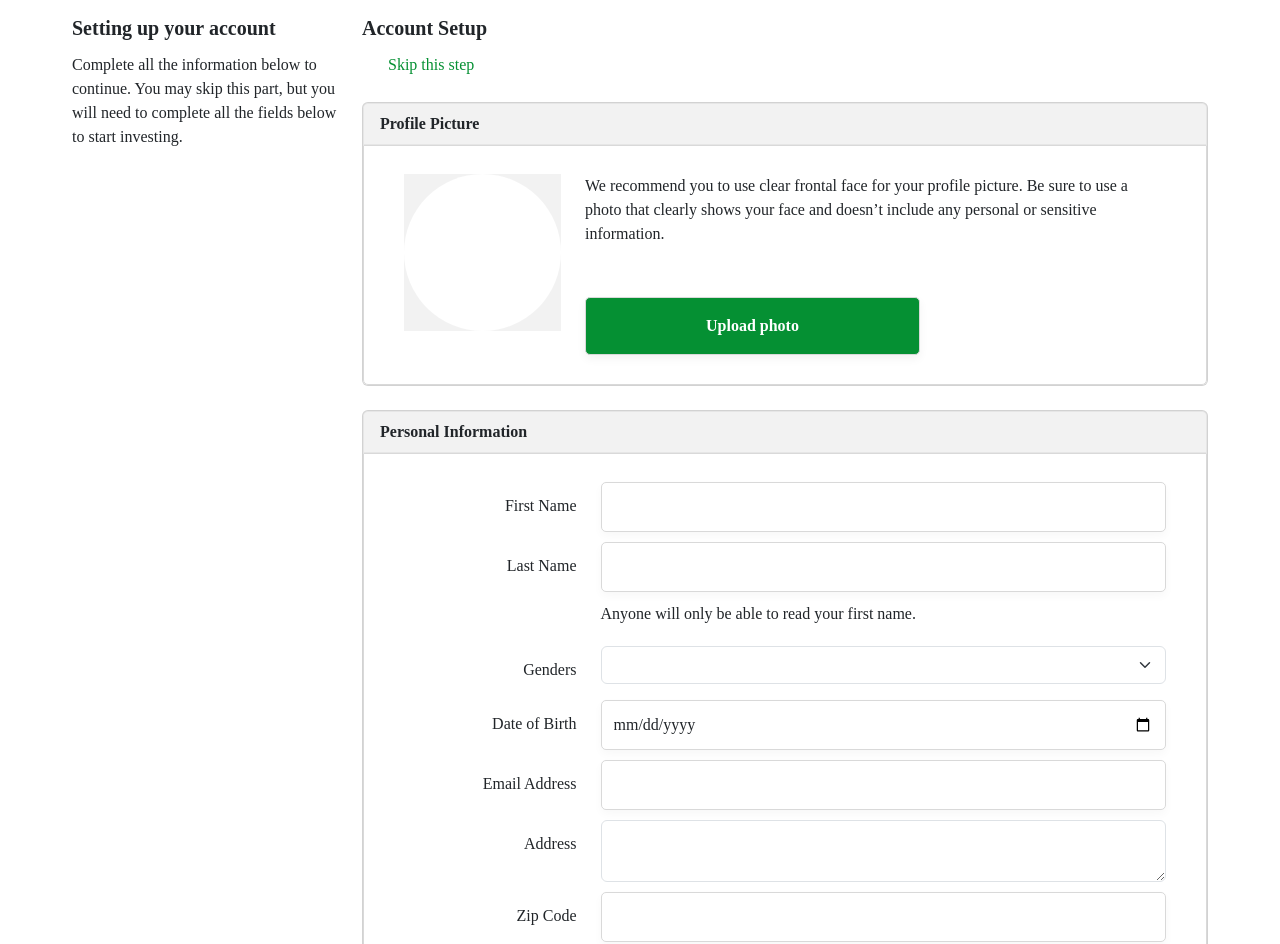
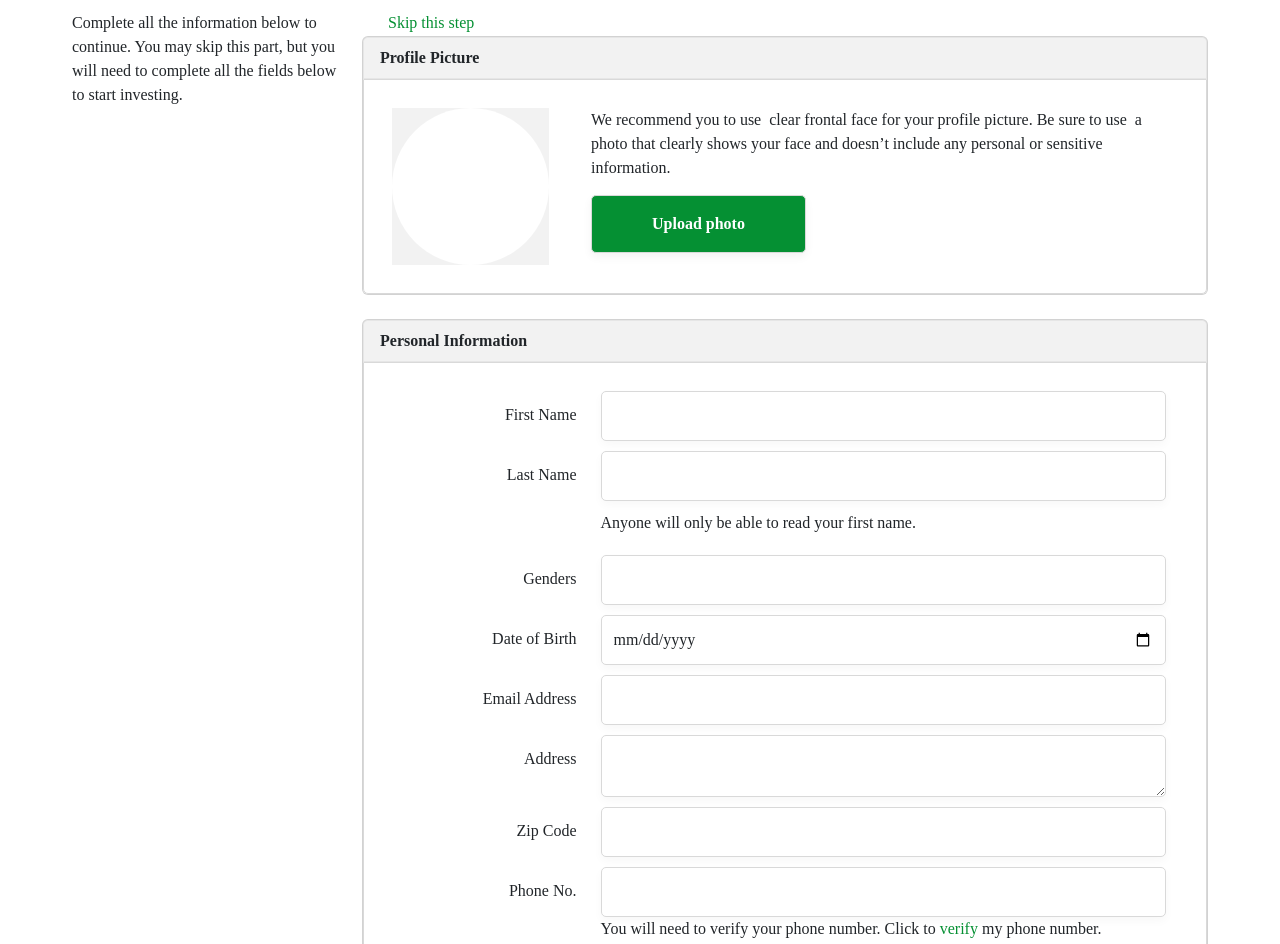
Before and after one commit to panther711/hengrown-frontend, a React (Create React App) app: page /profile in a window 1280 px wide. Shown: the part 209-1153 px from the top of the page. Built offline with nearby package versions, Linux system fonts and the light colour scheme; some icons are missing.

Commit message:
fix: :bug: fix profile page

```diff
--- a/src/pages/Profile/Profile.css
+++ b/src/pages/Profile/Profile.css
@@ -1,3 +1,12 @@
+a.painted.verify-link {
+    text-decoration: none;
+}
+
+div.col-for-photo {
+    width: calc(100% - 187px)!important;
+    margin-left: 30px;
+}
+
 img.hengrown-logo-profile {
     position: relative;
     margin: 0;
@@ -5,13 +14,25 @@ img.hengrown-logo-profile {
     background: #FFF;
 }
 
+button.hengrown-profile-responsive-show, button.hengrown-profile-responsive-show:focus {
+    border-color: white;
+    margin-top: 0px;
+    width: 30%;
+}
+
 a.hengrown-nav-link.profile {
     margin-top: 0px;
 }
 
-nav.hengrown-navbar.profile {
+nav.hengrown-navbar-profile {
+    height: 150px;
+    background-color: white;
     padding: 48px 86px 38px;
     box-shadow: 0px 4px 34px rgba(0, 0, 0, 0.25);
+}
+
+div.hengrown-account-setup {
+    padding: 15px 0px 0px 0px;
 }
 
 div.hengrown-navbar-content.profile {
@@ -19,7 +40,19 @@ div.hengrown-navbar-content.profile {
 }
 
 div.hengrown-profile {
-    padding: 86px 60px;
+    padding: 180px 60px 10px;
+}
+
+div.hengrown-profile-responsive-show {
+    display: none;
+    background-color: #059033;
+    color: white;
+    margin-top: 150px;
+    padding: 40px 40px;
+    font-weight: 700;
+    font-size: 20px;
+    line-height: 30px;
+    justify-content: space-between;
 }
 
 div.hengrown-profile h3 {
@@ -32,13 +65,20 @@ div.hengrown-profile h3 {
 }
 
 div.hengrown-profile p {
-    display: block;
     font-family: 'Poppins';
     font-style: normal;
     font-weight: 400;
     font-size: 16px;
     line-height: 24px;
     margin-bottom: 24px;
+}
+
+div.hengrown-profile p.responsive-upper {
+    display: unset;
+}
+
+p.responsive-hide-phone {
+    display: unset;
 }
 
 div.hengrown-profile-instruction {
@@ -102,6 +142,14 @@ input[type="file"].hengrown-img-upload {
     margin-bottom: 25px;
 }
 
+button.responsive-navbar-nav.profile {
+    display: block;
+    background: #d9d9d9;
+    border-radius: 5px;
+    width: 40px;
+    height: 40px;
+}
+
 .img-wrap.hengrown-img-upload{
     position: relative;
     background: #fff;
@@ -132,13 +180,41 @@ label.hengrown-img-upload{
 button.hengrown-button.profile {
     font-weight: 700;
     width: fit-content;
-    padding-left: 120px;
-    padding-right: 120px;
+    padding-left: 60px;
+    padding-right: 60px;
+    margin-top: 15px;
 }
 
-col.hengrown-col {
+div.hengrown-col-photo {
     margin: 0!important;
     padding: 0!important;
+    width: 157px;
+    height: 157px;
+}
+
+select.hengrown-input.profile {
+    box-sizing: border-box;
+    background: #ffffff;
+    border: 1px solid #d9d9d9;
+    box-shadow: 0px 4px 10px #00000008;
+    border-radius: 5px;
+    height: 50px;
+}
+
+select.hengrown-input.profile:focus {
+    border: 2px solid #059033;
+}
+
+textarea.hengrown-input.profile {
+    box-sizing: border-box;
+    background: #ffffff;
+    border: 1px solid #d9d9d9;
+    box-shadow: 0px 4px 10px #00000008;
+    border-radius: 5px;
+}
+
+textarea.hengrown-input.profile:focus {
+    border: 2px solid #059033;
 }
 
 div.hengrown-label.profile {
@@ -154,6 +230,28 @@ div.hengrown-formgroup.profile {
     margin-bottom: 10px;
 }
 @media (max-width: 767px) {
+    div.hengrown-profile {
+        padding: 10px 30px;
+    }
+    div.hengrown-profile-responsive-show {
+        display: flex;
+    }
+    div.col-for-photo {
+        width: calc(100% - 154px)!important;
+    }
+    div.img-wrap.img-upload.hengrown-img-upload, div.hengrown-col-photo {
+        width: 124px;
+        height: 124px;
+    }
+    .responsive-hide {
+        display: none;
+    }
+    nav.hengrown-navbar-profile {
+        margin-top: 0px;
+    }
+    p.responsive-hide-phone {
+        display: none;
+    }
     up.painted.verify-link .responsive-upper {
         display: inline;
         text-transform: uppercase;
--- a/src/pages/Profile/Profile.tsx
+++ b/src/pages/Profile/Profile.tsx
@@ -1,4 +1,4 @@
-import React, { useState } from 'react';
+import React, { useState, useEffect } from 'react';
 import './Profile.css';
 import { Navbar, Nav, Row, Col, Card, Button, Form } from "react-bootstrap";
 import logo_c from '../../assets/images/logo-colorful.svg';
@@ -7,6 +7,8 @@ import { Link } from 'react-router-dom';
 
 const Profile:React.FC = () => {
     const [state, setState] = useState({file: '', imagePreviewUrl: ''});
+    const [boxes1, setBoxes1] = useState<number []>([1]);
+    const [boxes2, setBoxes2] = useState<number []>([]);
     const [info, setInfo] = useState({
         firstname: '',
         lastname: '',
@@ -127,46 +129,81 @@ const Profile:React.FC = () => {
         console.log(data);
     }
 
+    const ProfilePicture = () => (
+        <>
+            <Row>
+                <div className='hengrown-col-photo'>
+                    <ImgUpload onChange={photoUpload} src={state.imagePreviewUrl}/>
+                </div>
+                <div className='col-for-photo'>
+                    <p style={{display: 'unset'}}>We recommend you to use</p>&nbsp; <p className='responsive-hide-phone'>clear frontal face for your profile picture. Be sure to use&nbsp; </p><p style={{display: 'unset'}}>a photo that clearly shows your face</p> <p className='responsive-hide-phone'>and doesn’t include any personal or sensitive information.</p><br />
+                    {boxes1.map(box => (
+                        <Button variant="primary" type="submit" className='hengrown-button profile'>
+                            Upload photo
+                        </Button>
+                    ))}
+                </div>
+            </Row>
+            <Row>
+                {boxes2.map(box => (
+                    <Button variant="primary" type="submit" className='hengrown-button profile'>
+                        Upload photo
+                    </Button>
+                ))}
+            </Row>
+        </>
+    )
+
     // const {firstname, lastname, gender, birthday, email, address, country, city, zipcode, phone, telegram} = info;
     const {firstname, lastname, gender, birthday, email, address, zipcode, phone, telegram} = info;
 
+    useEffect(() => {
+        function handleResize() {
+          const width = window.innerWidth;
+          if (width <= 768) {
+            setBoxes1([]);
+            setBoxes2([1]);
+          } else {
+            setBoxes1([1]);
+            setBoxes2([]);
+          }
+        }
+        handleResize();
+        window.addEventListener('resize', handleResize);
+        return () => window.removeEventListener('resize', handleResize);
+      }, []);
+
     return (
         <div>
-            <Navbar className='hengrown-navbar profile'>
+            <Navbar className='hengrown-navbar-profile fixed-top' >
                 <Navbar.Brand href='#'>
                     <img src={logo_c} height={40} alt='Hengrown Colored Logo' className='hengrown-logo-profile'/>
                 </Navbar.Brand>
-                <Navbar.Toggle aria-controls="responsive-navbar-nav profile" />
+                <Navbar.Toggle aria-controls="responsive-navbar-nav" />
                 <Navbar.Collapse className='hengrown-navbar-content profile'>
                     <Nav.Link href="#" className='hengrown-nav-link profile'>How it works</Nav.Link>
                     <Nav.Link href="#" className='hengrown-nav-link profile'>FAQ</Nav.Link>
                 </Navbar.Collapse>
             </Navbar>
+            <div className='hengrown-profile-responsive-show'>
+                <div className='hengrown-account-setup'>Account Setup</div>
+                <Button className='hengrown-button hengrown-profile-responsive-show'>Skip</Button>
+            </div>
             <div className='hengrown-profile'>
                 <Row className='hengrown-profile-content'>
                     <Col md="3" className='hengrown-profile-instruction'>
-                        <h3>Setting up your account</h3>
-                        <p>Complete all the information below to continue. You may skip this part, but you will need to complete all the fields below to start investing.</p>
+                        <h3 className='responsive-hide'>Setting up your account</h3>
+                        <p style={{marginTop: '10px'}}>Complete all the information below to continue. You may skip this part, but you will need to complete all the fields below to start investing.</p>
                     </Col>
                     <Col md="9" className='hengrown-profile-setup'>
-                        <h3>Account Setup</h3>
-                        <p className='painted'>
+                        <h3 className='responsive-hide'>Account Setup</h3>
+                        <p className='painted responsive-hide'>
                             <Icon icon="fluent-emoji-high-contrast:information" className='hengrown-profile-icon' />Skip this step
                         </p>
                         <Card className='hengrown-card'>
                             <Card.Header className='hengrown-card-header'>Profile Picture</Card.Header>
                             <Card.Body className='hengrown-card-body'>
-                                <Row>
-                                    <Col md='auto' className='hengrown-col'>
-                                        <ImgUpload onChange={photoUpload} src={state.imagePreviewUrl}/>
-                                    </Col>
-                                    <Col className='hengrown-col'>
-                                        <p>We recommend you to use clear frontal face for your profile picture. Be sure to use a photo that clearly shows your face and doesn’t include any personal or sensitive information.</p>
-                                        <Button variant="primary" type="submit" className='hengrown-button profile'>
-                                            Upload photo
-                                        </Button>
-                                    </Col>
-                                </Row>
+                                <ProfilePicture />
                             </Card.Body>
                         </Card>
                         <Card className='hengrown-card'>
@@ -292,12 +329,12 @@ const Profile:React.FC = () => {
                                     <Row>
                                         <Col md={3} className='d-flex hengrown-label profile'/>
                                         <Col md={9}>
-                                            <p style={{marginTop: 10, marginBottom: 10}}>
-                                                You will need to verify your phone number. Click to&nbsp;
+                                            <p className='responsive-hide-phone'>
+                                                You will need to verify your phone number. Click to&nbsp;</p>
                                                 <Link to={phone ? `/phone-verify?phone=${phone}` : '#'} className='painted verify-link'>
-                                                    <p className='responsive-upper'>v</p>erify
+                                                    <p className='responsive-upper'>verify</p>
                                                 </Link>
-                                                &nbsp;my phone number.</p>
+                                                <p className='responsive-upper'>&nbsp;my phone number.</p>
                                         </Col>
                                     </Row>
                                 </Form.Group>
```
